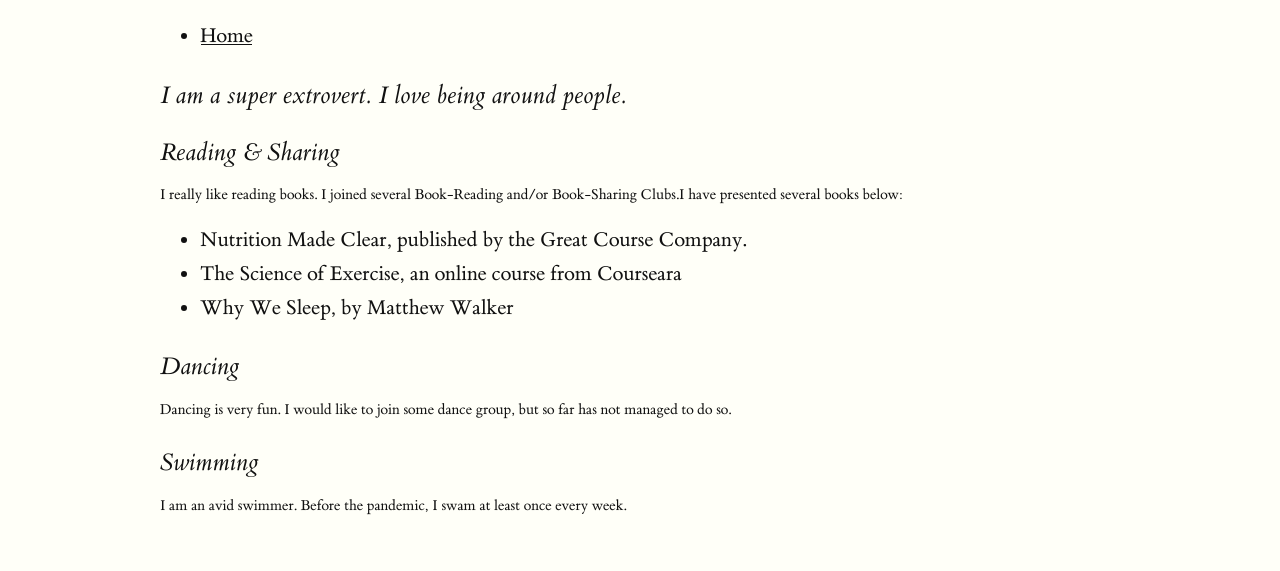
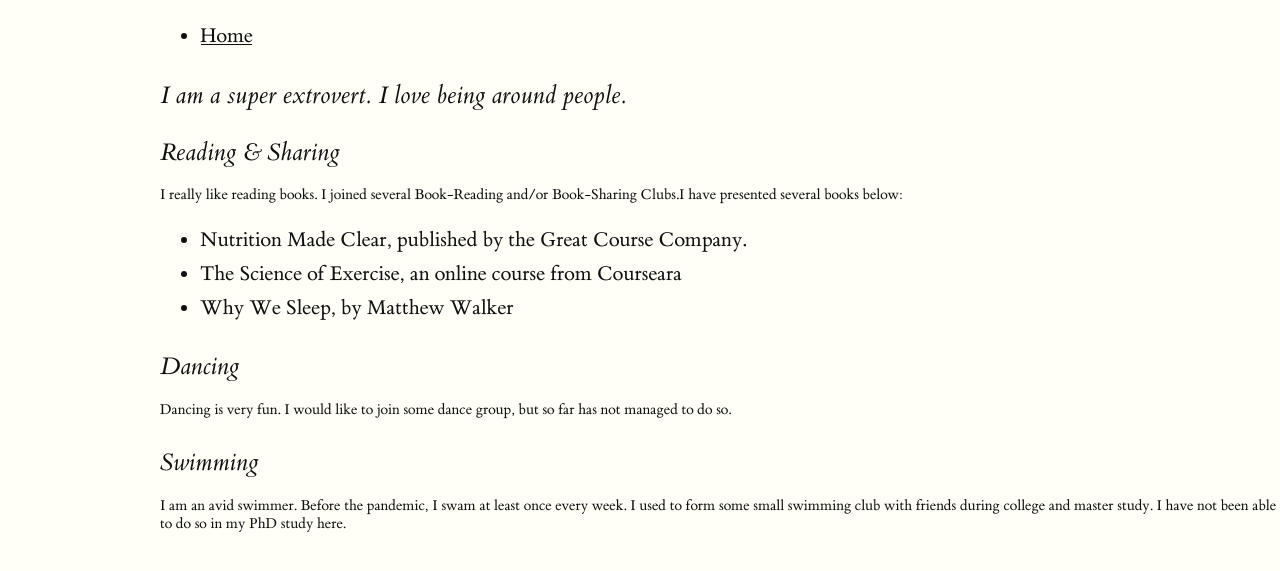
Before and after one commit to JoyXu123/JoyXu123.github.io, a Jekyll site: the page hobby.html, which Jekyll copies as it is, in a window 1280 px wide. Shown: the top 571 px of the page. Built offline with Jekyll 4.4.1, drawn with Linux system fonts in a browser that asks for light colours.

Commit message:
add ReadMe file

```diff
--- a/hobby.html
+++ b/hobby.html
@@ -34,6 +34,8 @@
     <div>
         <h2>Swimming</h2>
         I am an avid swimmer. Before the pandemic, I swam at least once every week.
+        I used to form some small swimming club with friends during college and master study.
+        I have not been able to do so in my PhD study here.
     </div>
 </body>
 </html>
```
Also changed, not shown: README.md.
